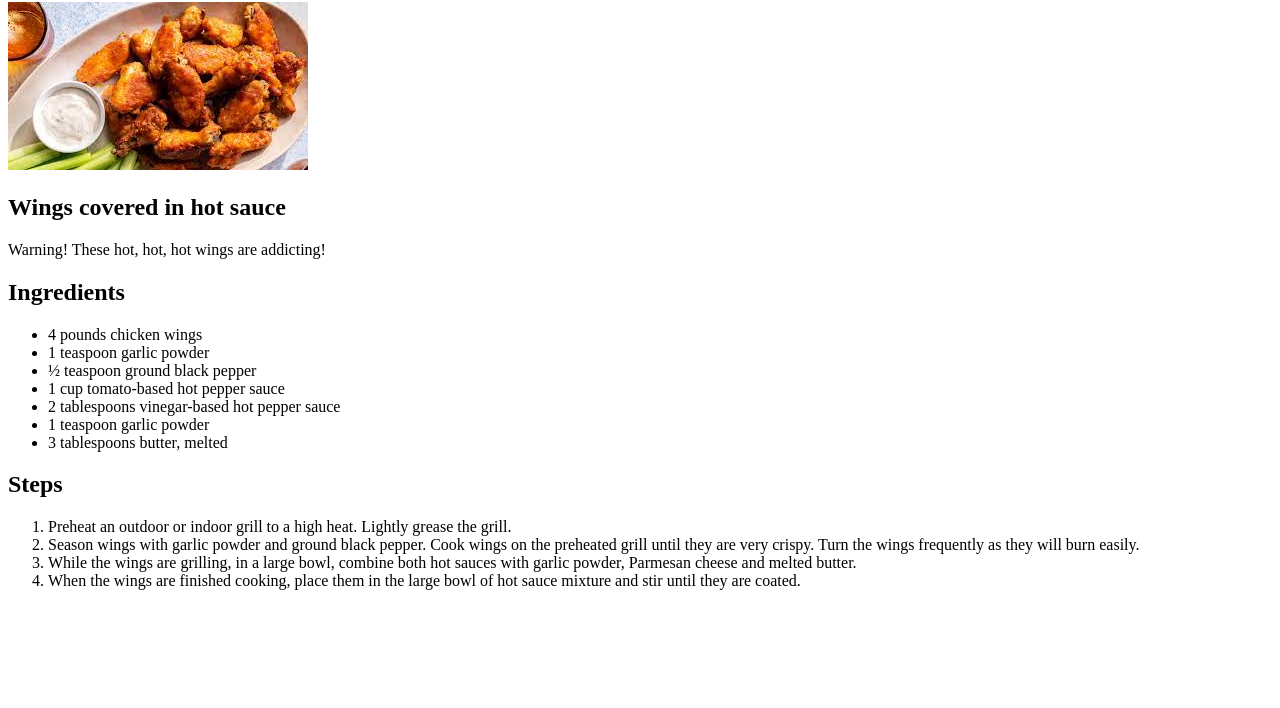
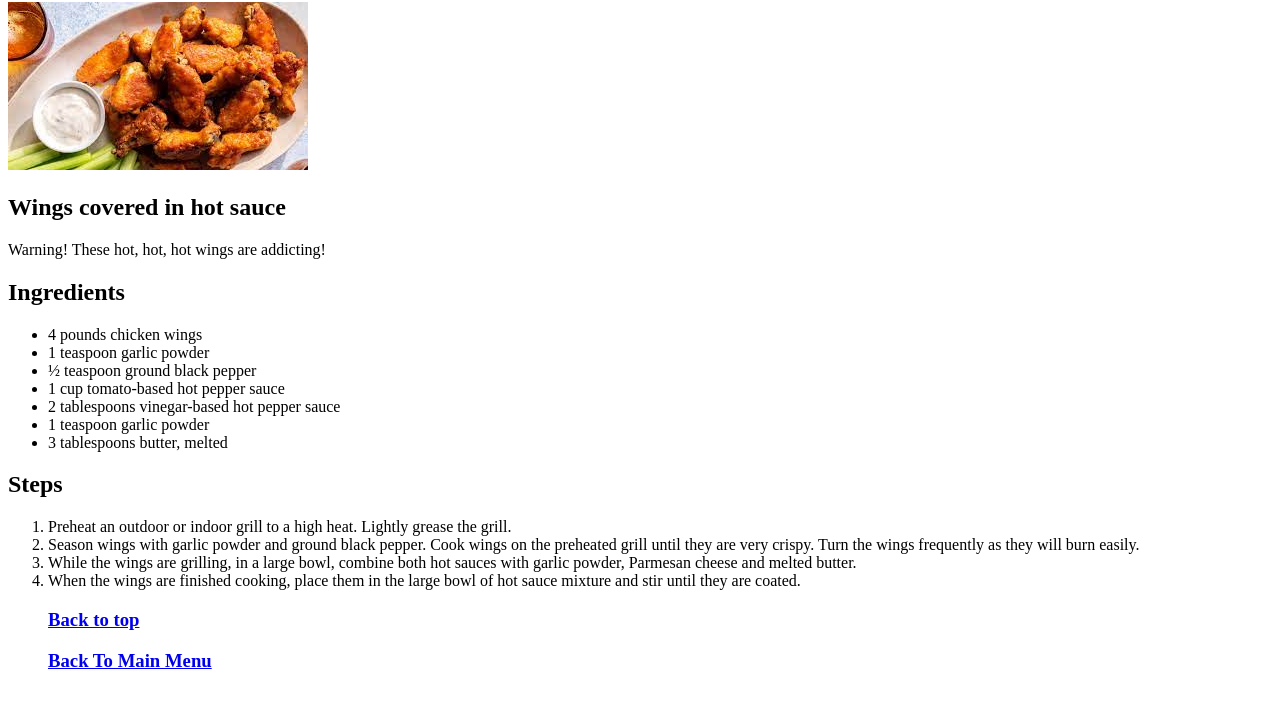
Before and after one commit to john6ix7/odin_recipes, a plain HTML site: page wings.html in a window 1280 px wide. Shown: the part 78-786 px from the top of the page. Drawn offline with Linux system fonts and the light colour scheme.

Commit message:
Added a link to scroll back to top of the page

```diff
--- a/wings.html
+++ b/wings.html
@@ -26,6 +26,9 @@
           <li>Season wings with garlic powder and ground black pepper. Cook wings on the preheated grill until they are very crispy. Turn the wings frequently as they will burn easily.</li>
           <li>While the wings are grilling, in a large bowl, combine both hot sauces with garlic powder, Parmesan cheese and melted butter.</li>
           <li>When the wings are finished cooking, place them in the large bowl of hot sauce mixture and stir until they are coated.</li>
+          <a href="#top"><h3>Back to top</h3></a>
+
+          <a href="../index.html"><h3>Back To Main Menu</h3></a>
         </ol>
     </body>
 </html>
```
